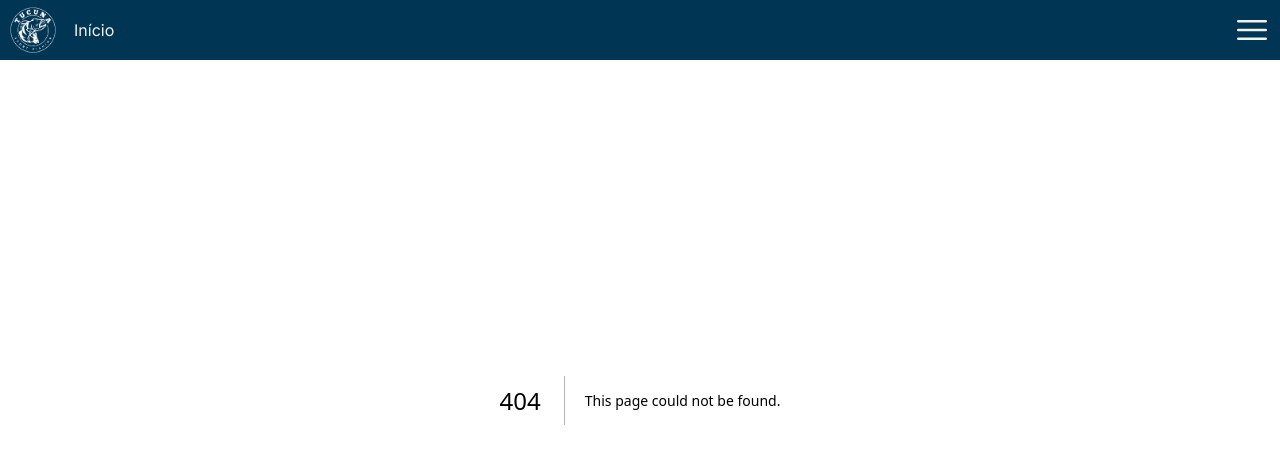
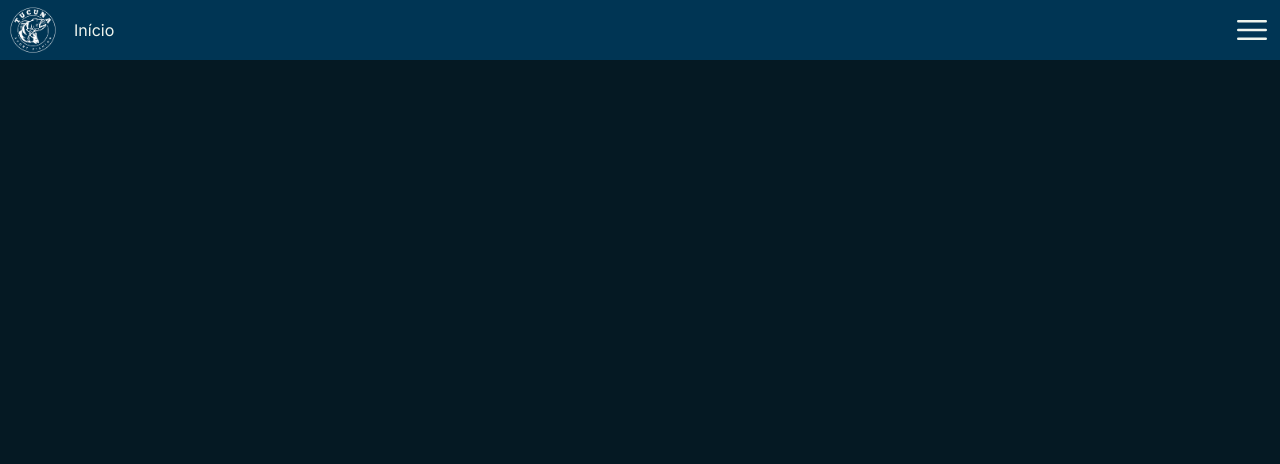
Before and after one commit to nicolasbrandao/tucuna-records, a Next.js app: page /recordes in a window 1280 px wide. Before the commit this address had no page. Shown: the top 464 px of the page. Built offline with nearby package versions, Linux system fonts and the light colour scheme.

Commit message:
fea: create /recordes route

```diff
--- /dev/null
+++ b/app/recordes/page.tsx
@@ -0,0 +1,7 @@
+export default function Records() {
+  return (
+    <main className="bg-midnight-blue h-screen">
+      <p>Página de Recordes</p>
+    </main>
+  )
+}
```
